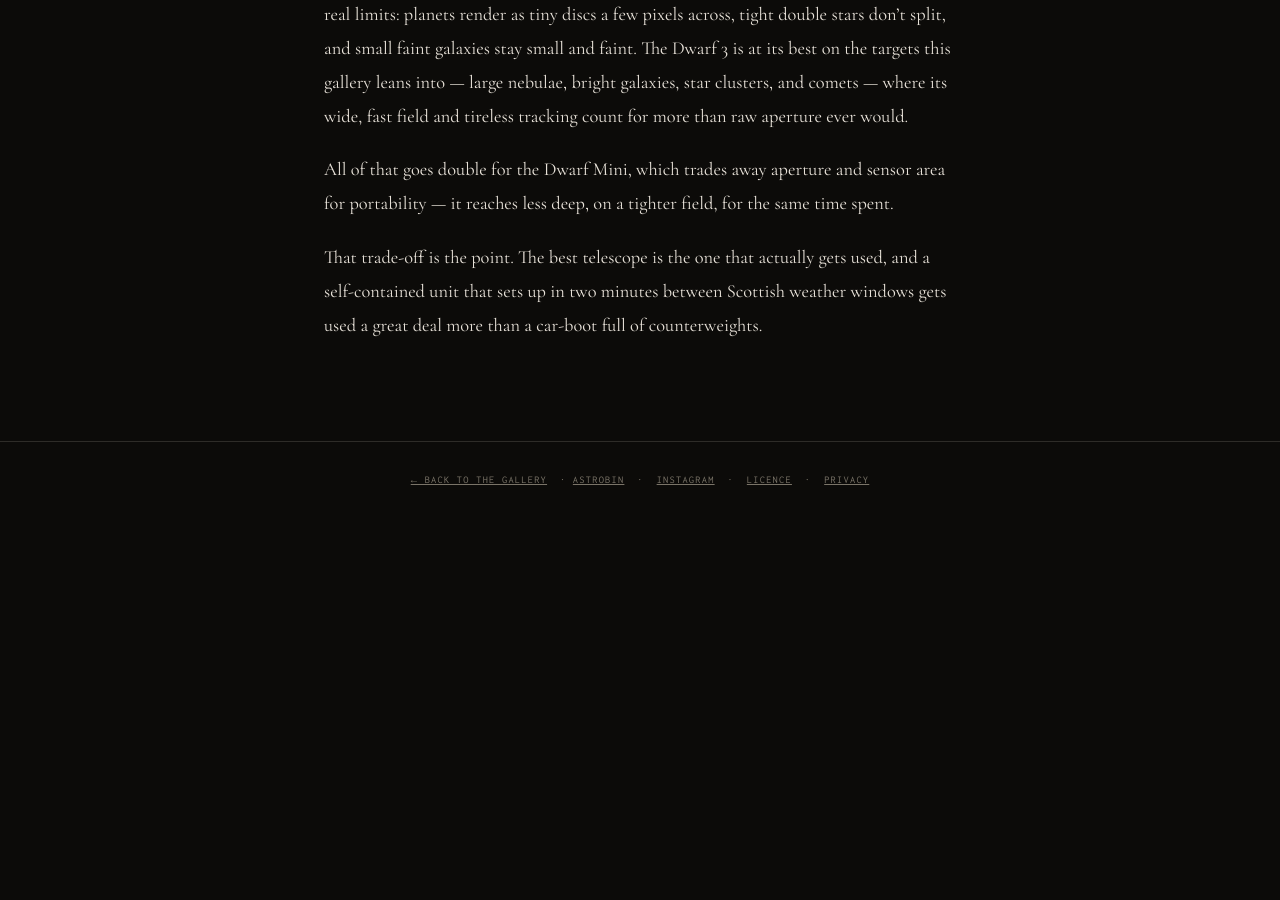
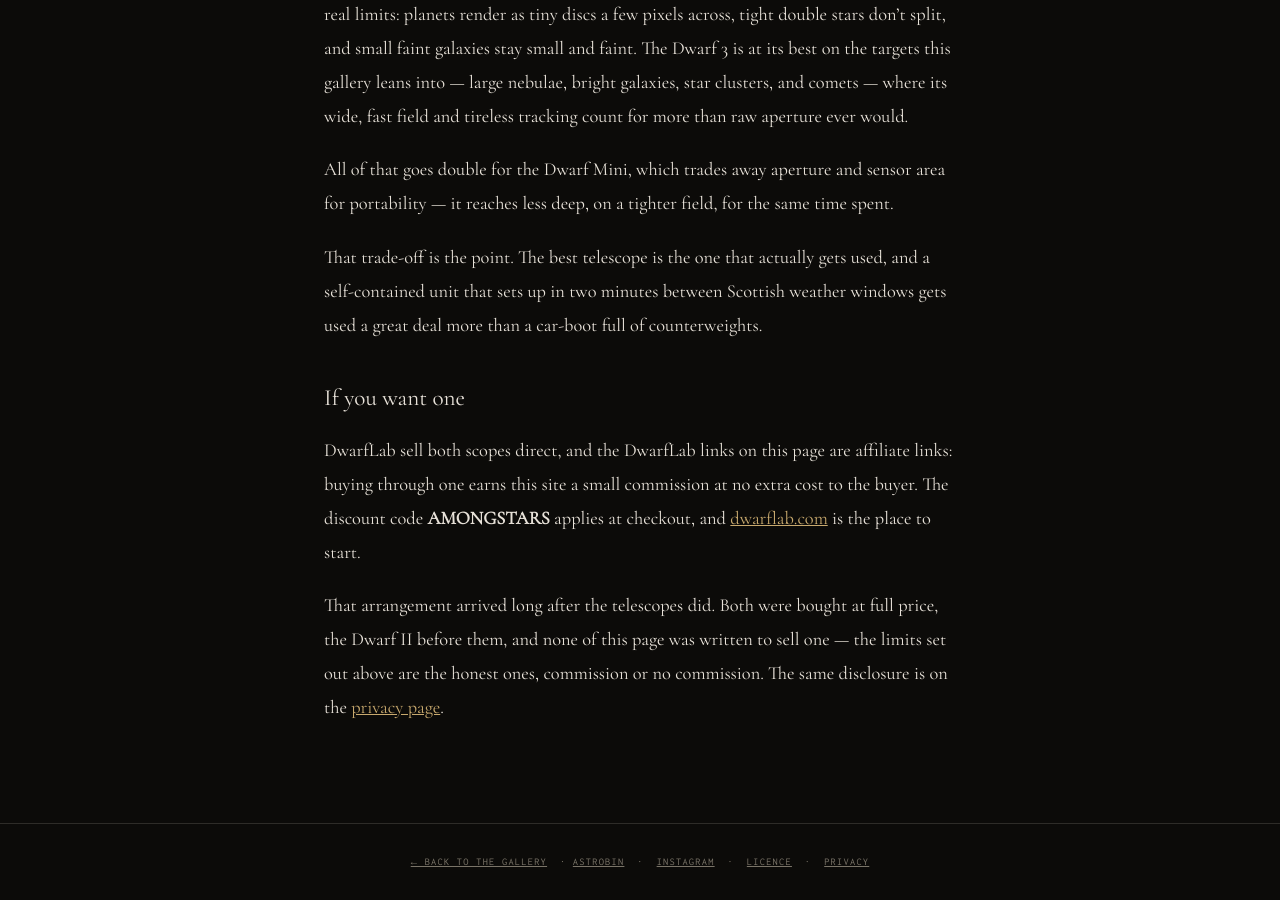
Before and after one commit to CMDRPhaedra/Astrophotography, a Jekyll site: the page built from gear/index.md, in a window 1280 px wide and 900 px high, scrolled down 5576 px. Built offline with Jekyll 4.4.1, drawn with Linux system fonts in a browser that asks for light colours; before the commit the page ends 6094 px from its top, so only the background shows below that.

Commit message:
Add the DWARFLAB affiliate link, code and disclosure
The affiliate application came through: tracking link and the
AMONGSTARS discount code now go on the gear page, on the first
mention of each scope and in a closing section that says plainly
what the arrangement is. Links carry rel="sponsored nofollow".

The privacy policy gains a matching Affiliate links section
covering what DwarfLab sees and what this site doesn't.

```diff
--- a/gear/index.md
+++ b/gear/index.md
@@ -21,7 +21,7 @@
 </style>
 <div class="gear-body" markdown="1">
 
-Nearly everything in the [gallery](/) — every galaxy, nebula, cluster and comet — was captured with a single instrument: a **Dwarf 3 smart telescope**, shooting from light-polluted city skies in Edinburgh, Scotland. A smaller **Dwarf Mini** has since joined it, and the newest captures are starting to come through that one instead. No observatory, no equatorial pier, no cooled astronomy camera. This page is about what these little telescopes are, why they work, and how the images get from photons to the pictures you see here.
+Nearly everything in the [gallery](/) — every galaxy, nebula, cluster and comet — was captured with a single instrument: a <a href="https://dwarflab.com?aff=511" rel="sponsored nofollow"><strong>Dwarf 3 smart telescope</strong></a>, shooting from light-polluted city skies in Edinburgh, Scotland. A smaller <a href="https://dwarflab.com?aff=511" rel="sponsored nofollow"><strong>Dwarf Mini</strong></a> has since joined it, and the newest captures are starting to come through that one instead. No observatory, no equatorial pier, no cooled astronomy camera. This page is about what these little telescopes are, why they work, and how the images get from photons to the pictures you see here.
 
 <figure id="gear-photo" style="margin:2.5rem 0;">
   <img src="/images/dwarf3_telescope.webp" alt="The Dwarf 3 smart telescope behind almost every image on this site" style="width:100%;border:1px solid var(--border);display:block;" onerror="document.getElementById('gear-photo').style.display='none'">
@@ -96,6 +96,12 @@
 
 That trade-off is the point. The best telescope is the one that actually gets used, and a self-contained unit that sets up in two minutes between Scottish weather windows gets used a great deal more than a car-boot full of counterweights.
 
+### If you want one
+
+DwarfLab sell both scopes direct, and the DwarfLab links on this page are affiliate links: buying through one earns this site a small commission at no extra cost to the buyer. The discount code **AMONGSTARS** applies at checkout, and <a href="https://dwarflab.com?aff=511" rel="sponsored nofollow">dwarflab.com</a> is the place to start.
+
+That arrangement arrived long after the telescopes did. Both were bought at full price, the Dwarf II before them, and none of this page was written to sell one — the limits set out above are the honest ones, commission or no commission. The same disclosure is on the [privacy page](/privacy/).
+
 </div>
 </div>
 
```
Also changed, not shown: privacy/index.md (+5 -1 lines).
